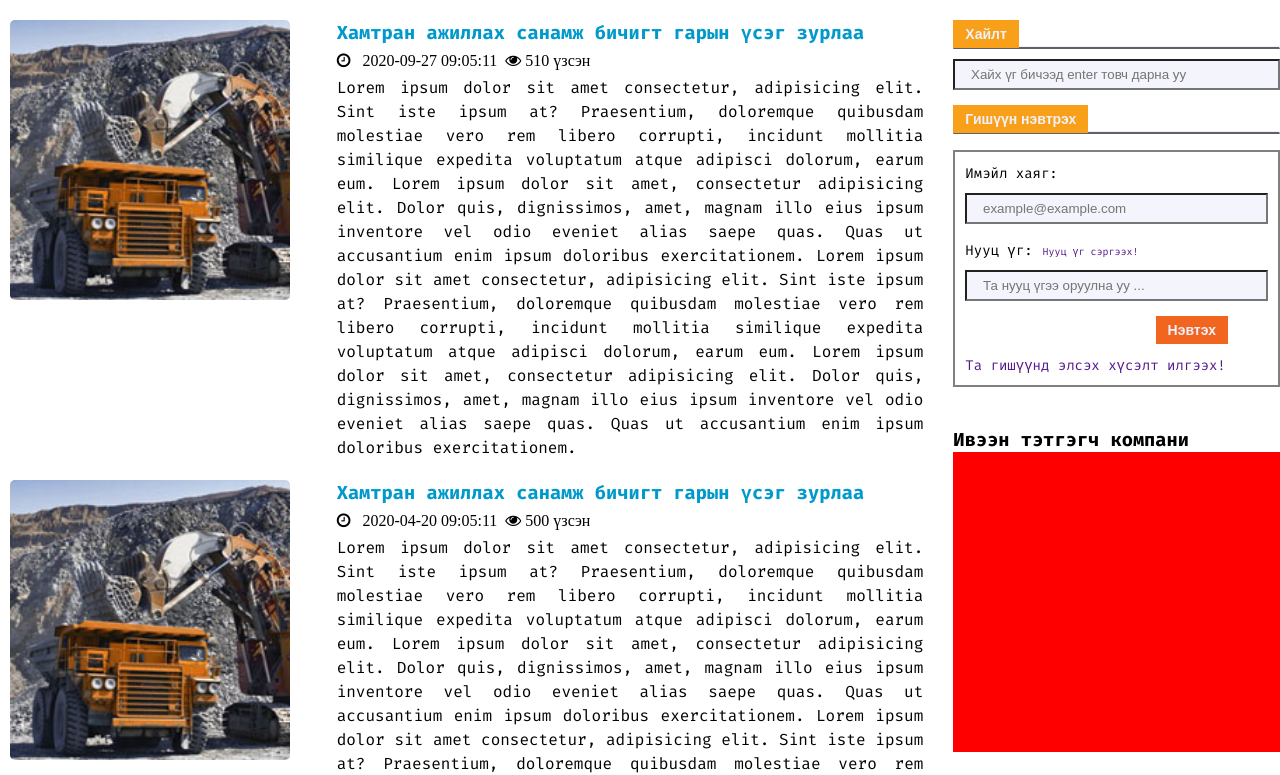
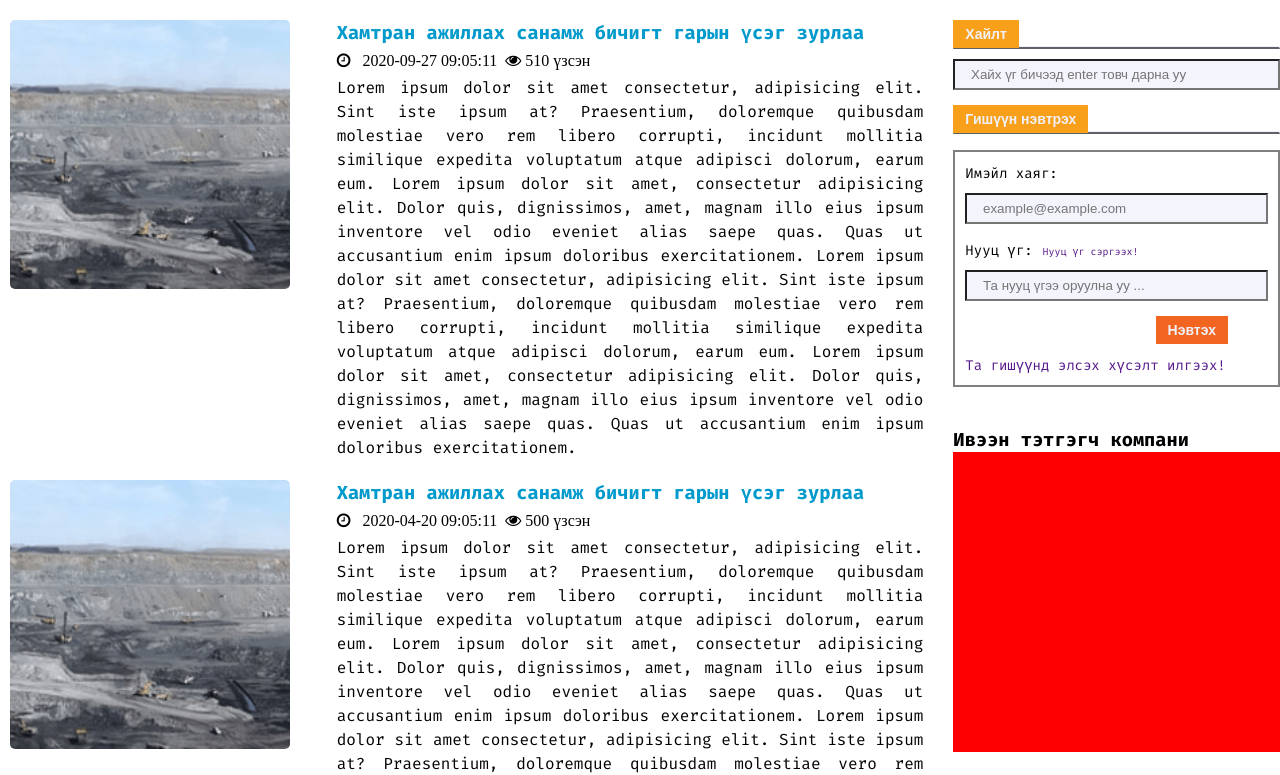
Before and after one commit to Munaa8805/WebDevelopmentLesson_V2, a plain HTML site: page medee.html in a window 1280 px wide. Shown: the part 64-839 px from the top of the page. Drawn offline with Linux system fonts and the light colour scheme.

Commit message:
img solison

```diff
--- a/medee.html
+++ b/medee.html
@@ -210,7 +210,7 @@
           <div class="medee-container__first">
             <div class="medee-container__wrapper">
               <div class="medee-container_wrapper__img">
-                <img class="medee-page__img1" src="img/img1.jpg" alt="zurag" />
+                <img class="medee-page__img1" src="img/img1.png" alt="zurag" />
               </div>
               <div class="medee-container_wrapper__text">
                 <h3>Хамтран ажиллах санамж бичигт гарын үсэг зурлаа</h3>
@@ -242,7 +242,7 @@
             </div>
             <div class="medee-container__wrapper">
               <div class="medee-container_wrapper__img">
-                <img class="medee-page__img1" src="img/img1.jpg" alt="zurag" />
+                <img class="medee-page__img1" src="img/img1.png" alt="zurag" />
               </div>
               <div class="medee-container_wrapper__text">
                 <h3>Хамтран ажиллах санамж бичигт гарын үсэг зурлаа</h3>
```
Also changed, not shown: index.html (+1 -1 lines), img/img1.png (added), img/img5.jpg (renamed from img/img1.jpg).
